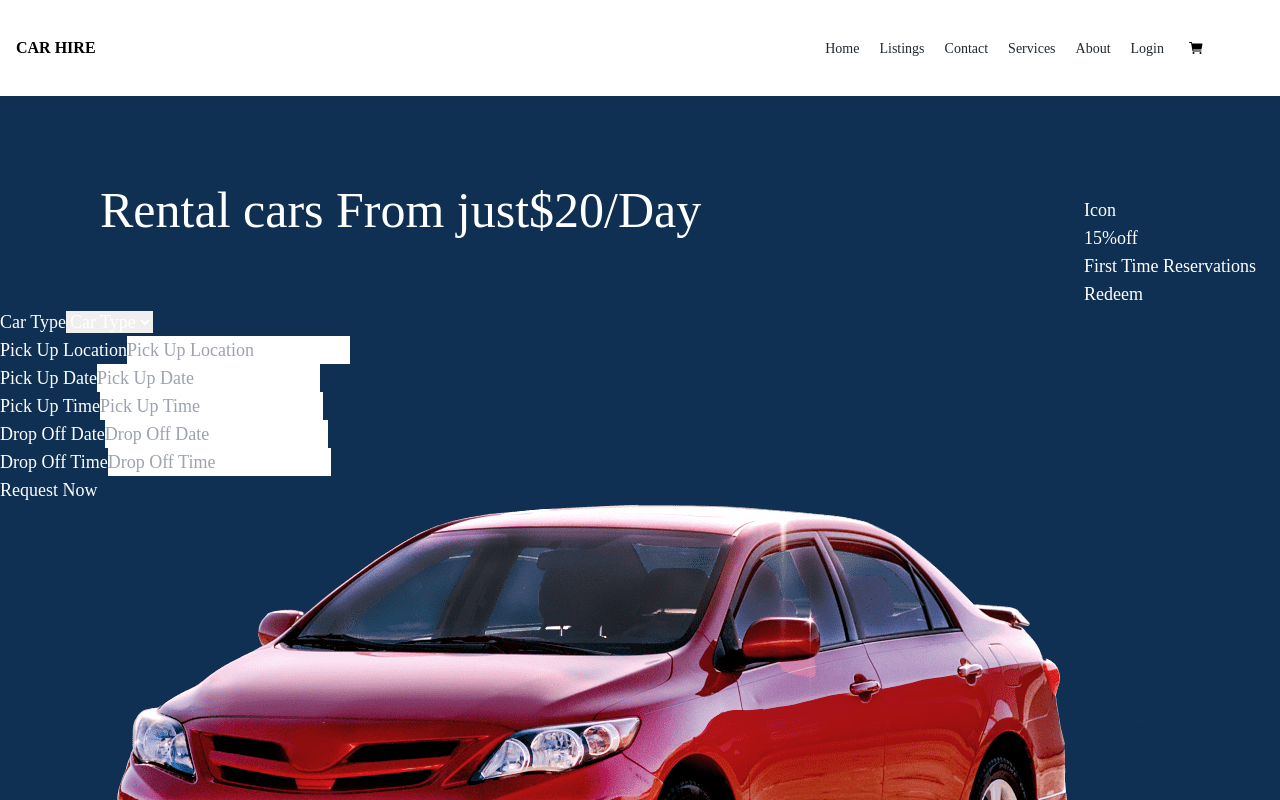
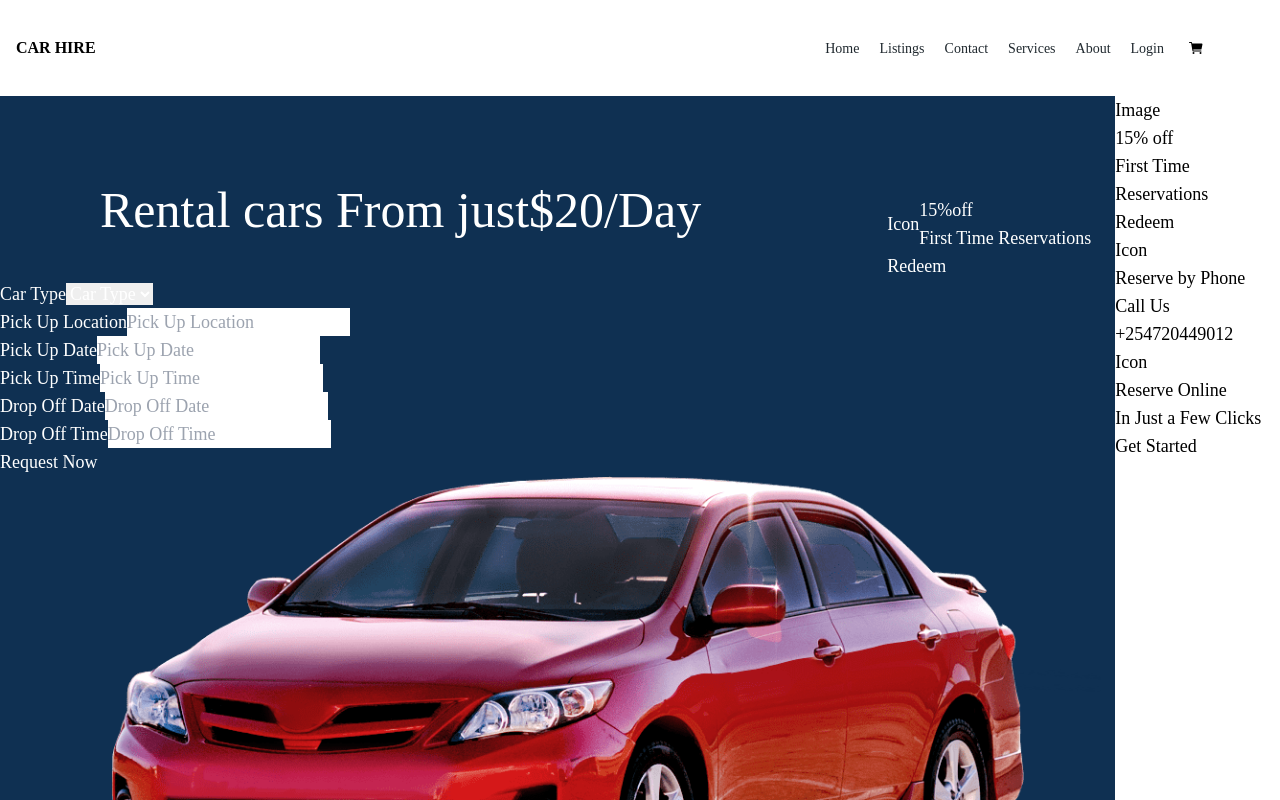
Before and after one commit to iamkibet/Car-Hire, a React (Vite) app: page / in a window 1280 px wide. Shown: the top 800 px of the page. Built offline with nearby package versions, Linux system fonts and the light colour scheme.

Commit message:
Update Hero.jsx
Hero CSS

```diff
--- a/src/components/Hero.jsx
+++ b/src/components/Hero.jsx
@@ -3,7 +3,7 @@ import React from "react";
 
 const Hero = () => {
     return (
-        <div className="text-lg block">
+        <div className="text-lg flex">
             <div className="bg-[#0f3052] text-white">
                 <div className="flex justify-between">
                     <div>
@@ -18,7 +18,7 @@ const Hero = () => {
                 <div>
                     <div>
                         <div>
-                            <div className="pt-[100px] items-center pr-6">
+                            <div className="pt-[100px] items-center pr-6 flex">
                                 <div>
                                     <span>
                                         Icon
```
